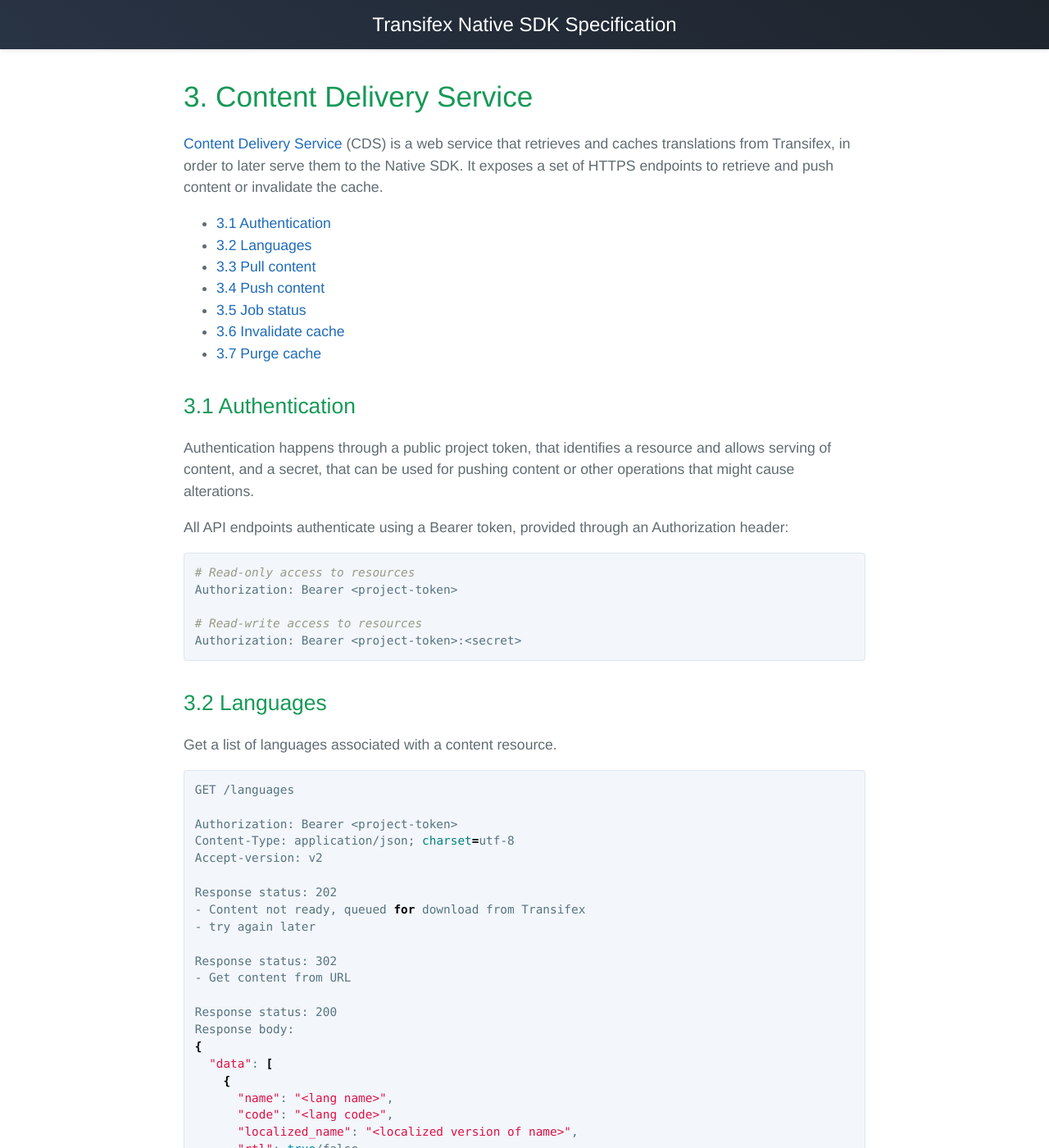
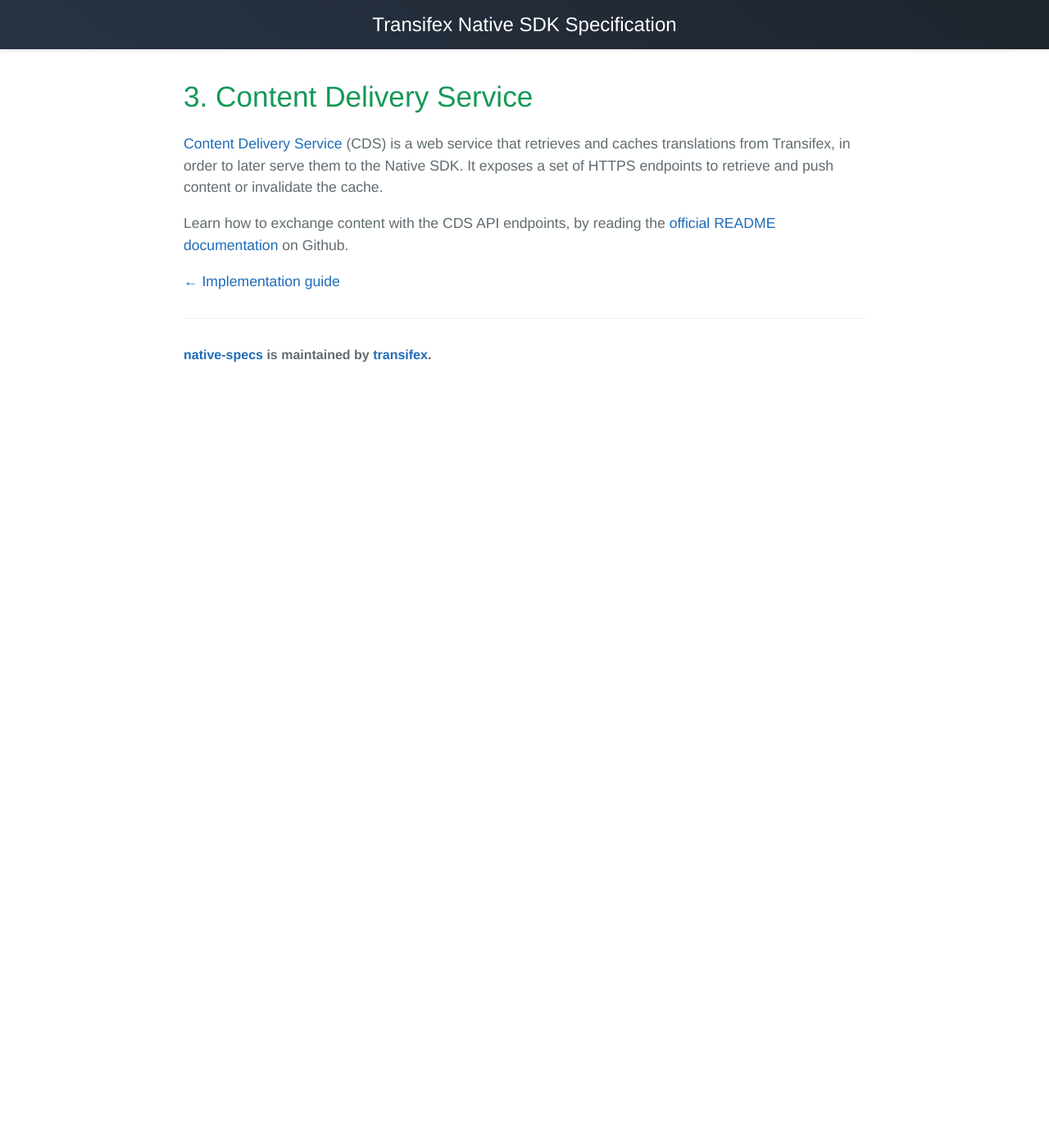
Before and after one commit to transifex/native-specs, a Jekyll site: the page built from cds.md, in a window 1280 px wide and 1400 px high. Shown: the whole window at 82% size. Built offline with Jekyll 4.4.1, drawn with Linux system fonts in a browser that asks for light colours; our own code applies the rules of GitHub Pages for plain Markdown files; some of the changed text lies outside the part shown.

Commit message:
Update CDS docs

````diff
--- a/cds.md
+++ b/cds.md
@@ -1,298 +1,8 @@
 # 3. Content Delivery Service
 
-[Content Delivery Service](https://docs.transifex.com/transifex-native-sdk-overview/hosting-translations) (CDS) is a web service that retrieves and caches translations from Transifex, in order to later serve them to the Native SDK. It exposes a set of HTTPS endpoints to retrieve and push content or invalidate the cache.
+[Content Delivery Service](https://developers.transifex.com/docs/content-delivery-service) (CDS) is a web service that retrieves and caches translations from Transifex, in order to later serve them to the Native SDK. It exposes a set of HTTPS endpoints to retrieve and push content or invalidate the cache.
 
-* [3.1 Authentication](#31-authentication)
-* [3.2 Languages](#32-languages)
-* [3.3 Pull content](#33-pull-content)
-* [3.4 Push content](#34-push-content)
-* [3.5 Job status](#35-job-status)
-* [3.6 Invalidate cache](#36-invalidate-cache)
-* [3.7 Purge cache](#37-purge-cache)
-
-## 3.1 Authentication
-
-Authentication happens through a public project token, that identifies a resource and allows serving of content, and a secret, that can be used for pushing content or other operations that might cause alterations.
-
-All API endpoints authenticate using a Bearer token, provided through an Authorization header:
-
-```bash
-# Read-only access to resources
-Authorization: Bearer <project-token>
-
-# Read-write access to resources
-Authorization: Bearer <project-token>:<secret>
-```
-
-## 3.2 Languages
-
-Get a list of languages associated with a content resource.
-
-```bash
-GET /languages
-
-Authorization: Bearer <project-token>
-Content-Type: application/json; charset=utf-8
-Accept-version: v2
-
-Response status: 202
-- Content not ready, queued for download from Transifex
-- try again later
-
-Response status: 302
-- Get content from URL
-
-Response status: 200
-Response body:
-{
-  "data": [
-    {
-      "name": "<lang name>",
-      "code": "<lang code>",
-      "localized_name": "<localized version of name>",
-      "rtl": true/false
-    },
-    { ... }
-  ],
-  "meta": {
-    source_lang_code: "<lang code>",
-    ...
-  }
-}
-```
-
-## 3.3 Pull content
-
-Get localized content for a specific language code.
-
-```bash
-GET /content/<lang-code>
-GET /content/<lang-code>?filter[tags]=tag1,tag2
-
-Authorization: Bearer <project-token>
-Content-Type: application/json; charset=utf-8
-Accept-version: v2
-
-Response status: 202
-- Content not ready, queued for download from Transifex
-- try again later
-
-Response status: 302
-- Get content from URL
-
-Response status: 200
-Response body:
-{
-  data: {
-    <key>: {
-      'string': <string>
-    }
-  },
-  meta: {
-    ...
-  }
-}
-```
-
-## 3.4 Push content
-
-Push source content.
-
-Only one push is allowed per project token at the same time.
-Pushing on the same project while another request is in progress will yield an
-HTTP 429 error response.
-
-**Purge content**
-
-If `purge: true` in `meta` object, then replace the entire resource content with the pushed content of this request.
-
-If `purge: false` in `meta` object (the default), then append the source content of this request to the existing resource content.
-
-**Replace tags**
-
-If `override_tags: true` in `meta` object, then replace the existing string tags with the tags of this request.
-
-If `override_tags: false` in `meta` object (the default), then append tags from source content to tags of existing strings instead of overwriting them.
-
-```bash
-POST /content
-
-Authorization: Bearer <project-token>:<secret>
-Content-Type: application/json; charset=utf-8
-Accept-version: v2
-
-Request body:
-{
-  data: {
-    <key>: {
-      string: <string>,
-      meta: {
-        context: <string>
-        developer_comment: <string>,
-        character_limit: <number>,
-        tags: <array>,
-        occurrences: <array>,
-      }
-    }
-    <key>: { .. }
-  },
-  meta: {
-    purge: <boolean>,
-    override_tags: <boolean>
-  }
-}
-
-Response status: 202
-Response body:
-{
-  data: {
-    id: <string>,
-    links: {
-      job: <string>
-    }
-  }
-}
-```
-
-## 3.5 Job status
-
-Get job status for push source content action:
-- If "status" field is "pending" or "processing", you should check this endpoint again later
-- If "status" field is "failed", then you should check for "errors"
-- If "status" field is "completed", then you should check for "details" and "errors"
-
-```bash
-GET /jobs/content/<id>
-
-Authorization: Bearer <project-token>:<secret>
-Content-Type: application/json; charset=utf-8
-Accept-version: v2
-
-Response status: 200
-Response body:
-{
-  data: {
-    status: "pending",
-  },
-}
-
-Response status: 200
-Response body:
-{
-  data: {
-    status: "processing",
-  },
-}
-
-Response status: 200
-Response body:
-{
-  data: {
-    details: {
-      created: <number>,
-      updated: <number>,
-      skipped: <number>,
-      deleted: <number>,
-      failed: <number>
-    }
-    errors: [..],
-    status: "completed",
-  },
-}
-
-Response status: 200
-Response body:
-{
-  data: {
-    errors: [..],
-    status: "failed",
-  },
-}
-```
-
-## 3.6 Invalidate cache
-
-Endpoint to force cache invalidation for a specific language or for
-all project languages. Invalidation triggers background fetch of fresh
-content for languages that are already cached in the service.
-
-```bash
-POST /invalidate
-POST /invalidate/<lang-code>
-
-Authorization: Bearer <project-token>:<secret>
-Content-Type: application/json; charset=utf-8
-Accept-version: v2
-
-or
-
-Authorization: Bearer <project-token>
-X-TRANSIFEX-TRUST-SECRET: <transifex-secret>
-Content-Type: application/json; charset=utf-8
-Accept-version: v2
-
-Request body:
-{}
-
-Response status: 200
-Response body (success):
-{
-  data: {
-    status: 'success',
-    token: <project-token>,
-    count: <number of resources invalidated>,
-  },
-}
-
-Response status: 500
-Response body (fail):
-{
-  data: {
-    status: 'failed',
-  },
-}
-```
-
-## 3.7 Purge cache
-
-Endpoint to purge cache for a specific resource content.
-
-```bash
-POST /purge
-POST /purge/<lang-code>
-
-Authorization: Bearer <project-token>:<secret>
-Content-Type: application/json; charset=utf-8
-Accept-version: v2
-
-or
-
-Authorization: Bearer <project-token>
-X-TRANSIFEX-TRUST-SECRET: <transifex-secret>
-Content-Type: application/json; charset=utf-8
-Accept-version: v2
-
-Request body:
-{}
-
-Response status: 200
-Response body (success):
-{
-  data: {
-    status: 'success',
-    token: <project-token>,
-    count: <number of resources purged>,
-  }
-}
-
-Response status: 500
-Response body (fail):
-{
-  data: {
-    status: 'failed',
-  },
-}
-```
+Learn how to exchange content with the CDS API endpoints, by reading the [official README documentation](https://github.com/transifex/transifex-delivery#readme) on Github.
 
 <div class="article-links">
     <a href="implementation_guide.html">← Implementation guide</a>
````
Also changed, not shown: core_components.md (+1 -1 lines).
